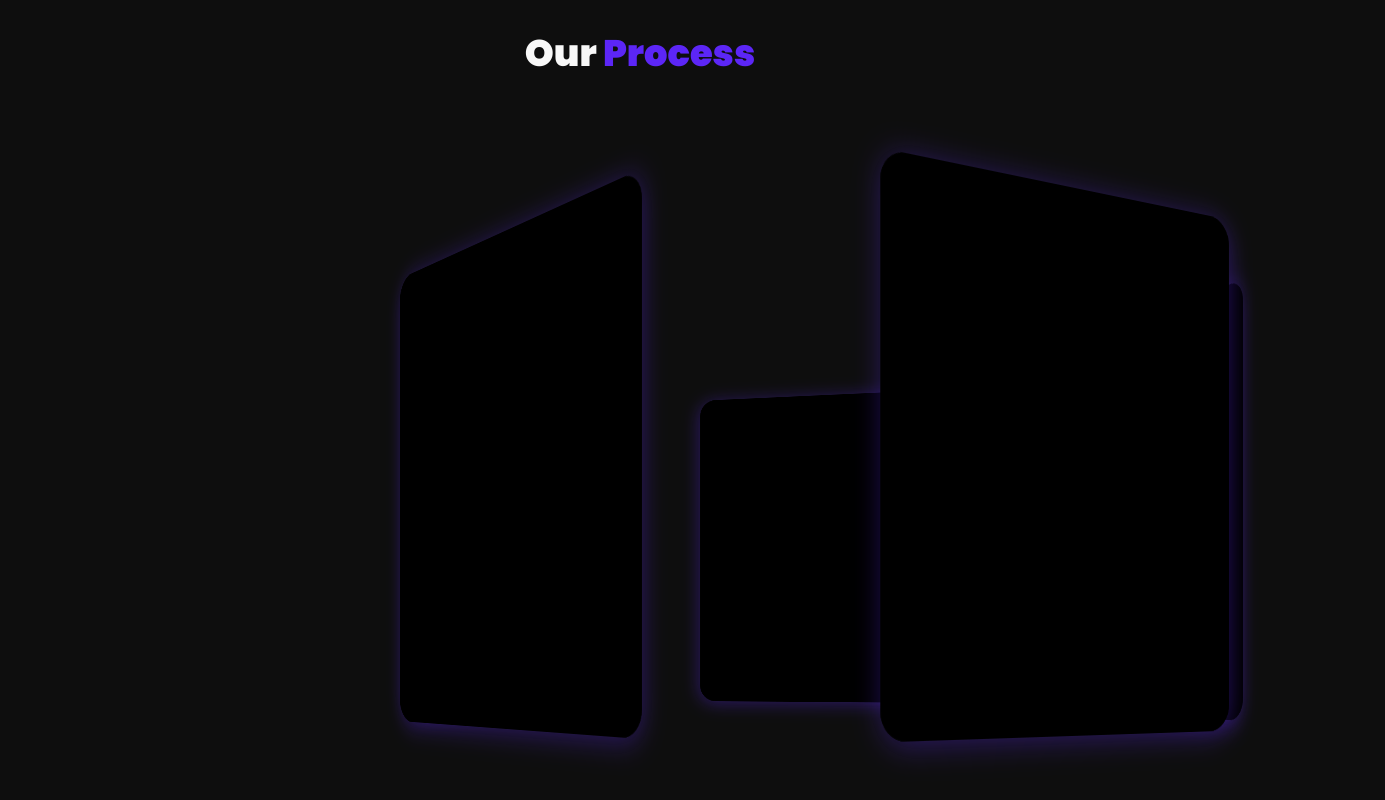
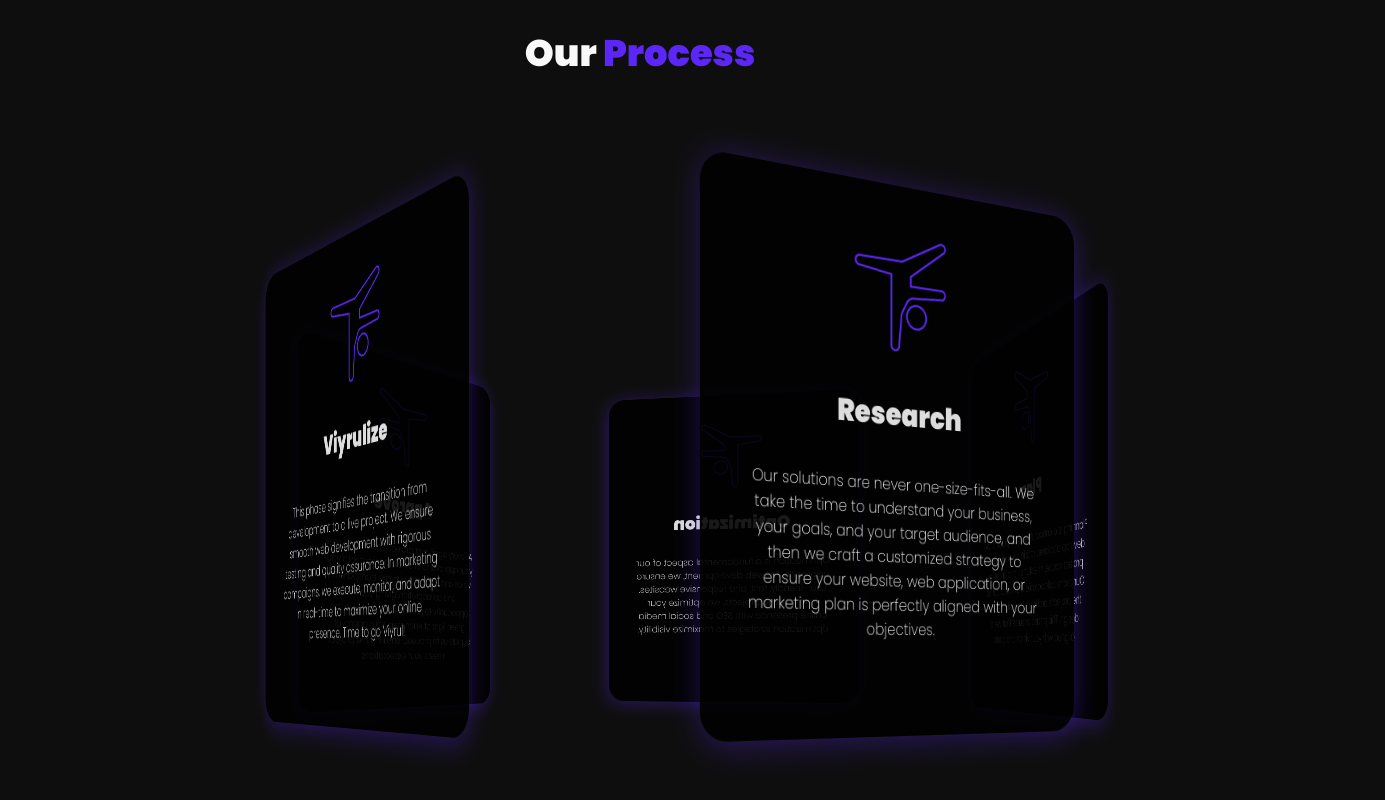
Before and after one commit to meesh-hwang/viyrul, a React (Create React App) app: page /#/services in a window 1280 px wide. Shown: the part 1108-1908 px from the top of the page, 1385 px wide, since content can reach past the window. Built offline with nearby package versions, Linux system fonts and the light colour scheme.

Commit message:
centered slider

```diff
--- a/src/styles/servicesSlider.css
+++ b/src/styles/servicesSlider.css
@@ -15,6 +15,7 @@
     perspective: 1200px;
     z-index: 1;
     justify-self: center;
+    margin: auto;
     .process-card {
       position: absolute;
       display: flex;
@@ -27,12 +28,11 @@
       box-shadow: 2px 4px 32px #5d26f65b;
       border-radius: 30px;
       overflow:hidden;
-      left: 50%;
+      left: 16.2em;
     perspective: 1000px;
     }
-    .back.process-card::after {
+    /* .back.process-card::after {
       background-color: black;
-      content: '';
       right: 0px;
       bottom: 0px;
       position: absolute;
@@ -40,7 +40,7 @@
       left: 0px;
       -webkit-transform: rotateY( 180deg );
       -webkit-transform-style: preserve-3d;
-    }
+    } */
 
       .process-card > img {
         width:4em;
```
